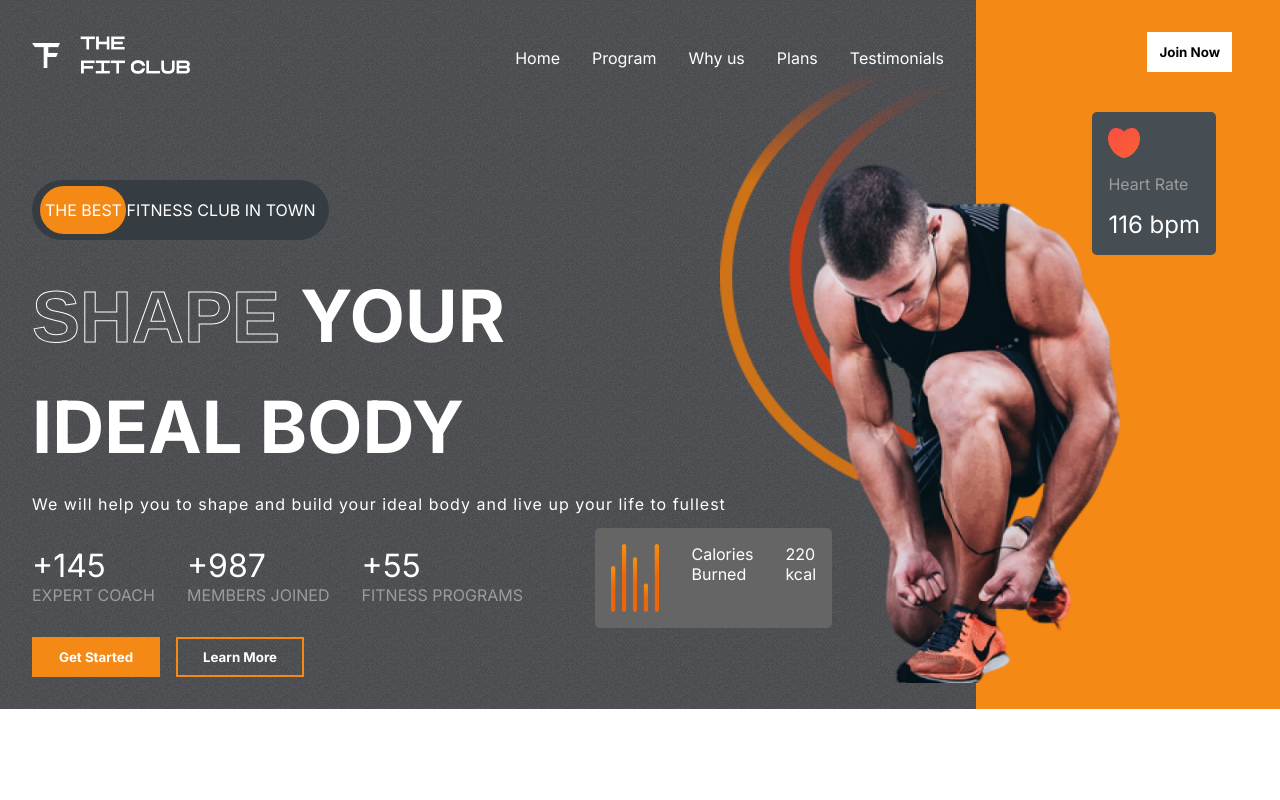
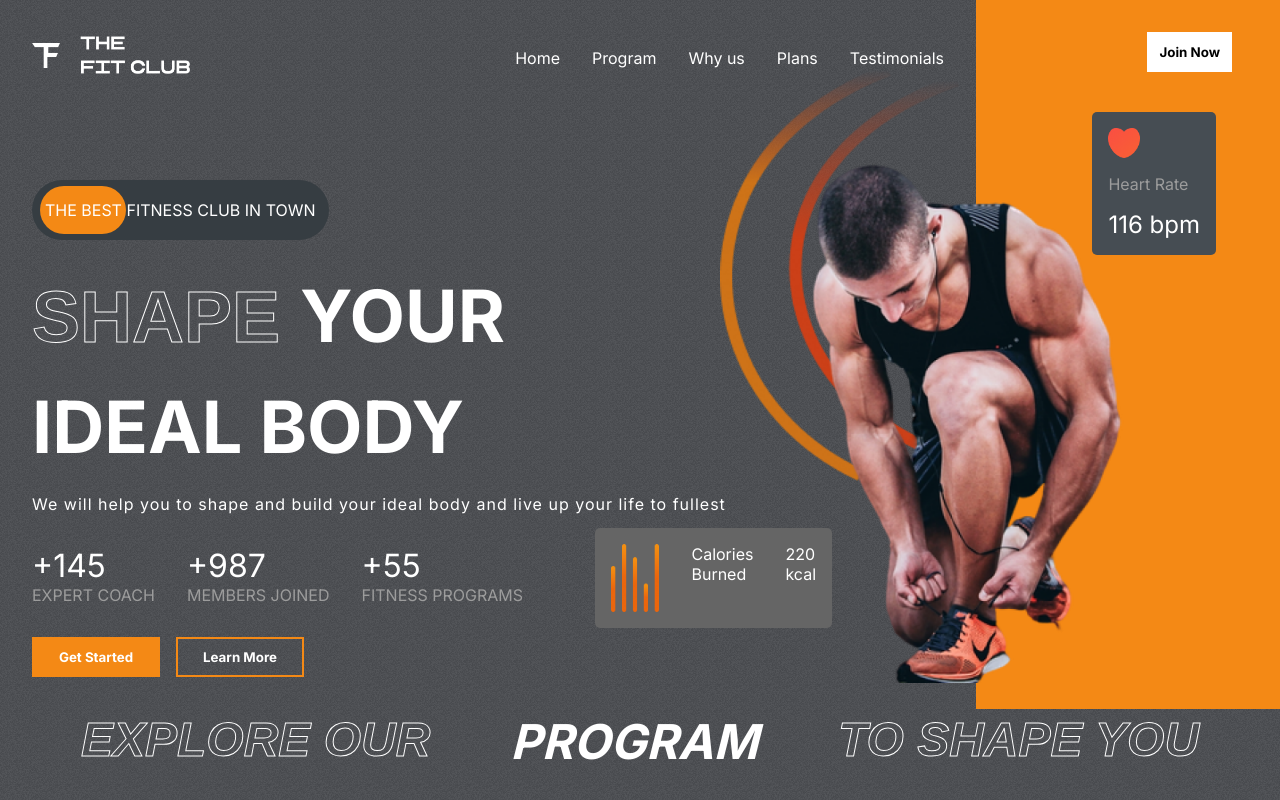
Before and after one commit to Harshu467/GYM, a React (Create React App) app: page / in a window 1280 px wide. Shown: the top 800 px of the page. Built offline with nearby package versions, Linux system fonts and the light colour scheme.

Commit message:
App js updated

```diff
--- a/src/App.js
+++ b/src/App.js
@@ -1,10 +1,12 @@
 import './App.css';
 import Hero from './Components/Hero/Hero';
+import Program from './Components/Programs/Program';
 function App() {
   return (
     <div className="App">
           <span style={{color: 'white'}}>
             <Hero/>
+            <Program/>
           </span>
     </div>
   );
```
